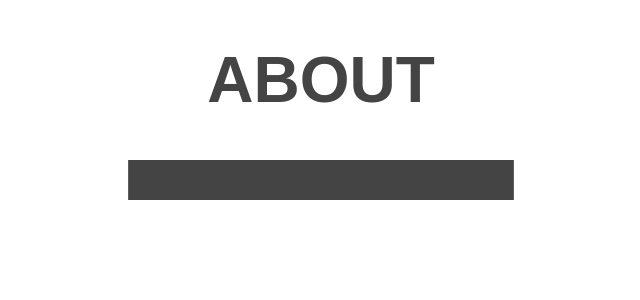
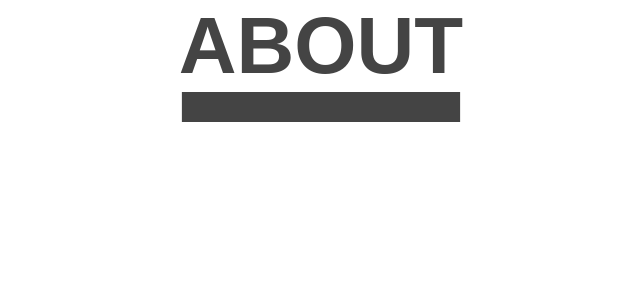
Before and after one commit to FarrisIsmati/portfolio, a React (Create React App) app in the folder portfolio/: page /about in a window 1280 px wide. Shown: the top 300 px of the page, without its empty margins (319-959 px from the left). Built offline with nearby package versions, Linux system fonts and the light colour scheme.

Commit message:
dynamic divider bar width

```diff
--- a/portfolio/src/About/About.js
+++ b/portfolio/src/About/About.js
@@ -7,7 +7,7 @@ class About extends Component {
   render() {
     return (
       <div>
-        <Page title={'ABOUT'} width={'400px'} height={'40px'}/>
+        <Page title={'ABOUT'} titleSize={'5em'} height={'30px'}/>
       </div>
     )
   }
--- a/portfolio/src/Base_Components/Page.js
+++ b/portfolio/src/Base_Components/Page.js
@@ -5,11 +5,37 @@ import Title                from './Title'
 import Divider              from './Divider'
 
 class Page extends Component {
+  constructor(props){
+    super(props)
+
+    this.state = {
+      renderDivider: false,
+      titleSize: ''
+    }
+
+    this.getTitleSize = this.getTitleSize.bind(this)
+  }
+
+  getTitleSize(size) {
+    size += 'px'
+    this.setState({
+      titleSize: size
+    })
+  }
+
+  componentDidUpdate(){
+    if (!this.state.renderDivider){
+      this.setState({
+        renderDivider: true
+      })
+    }
+  }
+
   render() {
     const {
       title,
-      width,
       height,
+      titleSize,
       children
     } = this.props
 
@@ -22,8 +48,12 @@ class Page extends Component {
 
     return (
       <div style={pageStyle}>
-        <Title title={title}/>
-        <Divider width={width} height={height} />
+        <Title ref="title" getTitleSize={this.getTitleSize} title={title} size={titleSize} />
+        { this.state.renderDivider ?
+          <Divider width={this.state.titleSize} height={height} /> :
+          <p>lol</p>
+        }
+
         {children}
       </div>
     )
@@ -32,8 +62,8 @@ class Page extends Component {
 
 Page.propTypes = {
   title:    PropTypes.string,
-  width:    PropTypes.string,
   height:   PropTypes.string,
+  titleSize:     PropTypes.string,
   children: PropTypes.node
 }
 
--- a/portfolio/src/Base_Components/Title.js
+++ b/portfolio/src/Base_Components/Title.js
@@ -2,6 +2,10 @@ import React, { Component } from 'react'
 import PropTypes            from 'prop-types'
 
 class Title extends Component {
+  componentDidMount() {
+    this.props.getTitleSize(this.refs.title.offsetWidth)
+  }
+
   render() {
     const {
       title,
@@ -11,12 +15,13 @@ class Title extends Component {
 
     const titleStyle = {
       color: color,
-      fontSize: size
+      fontSize: size,
+      margin: 0
     }
 
     return (
       <div>
-        <h1 style={titleStyle} color={color}>{title}</h1>
+        <h1 ref="title" style={titleStyle} color={color}>{title}</h1>
       </div>
     )
   }
```
